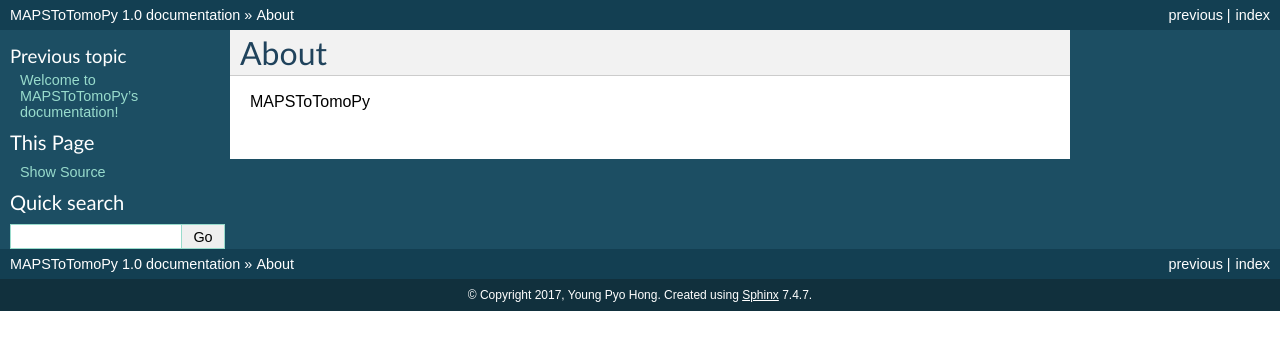
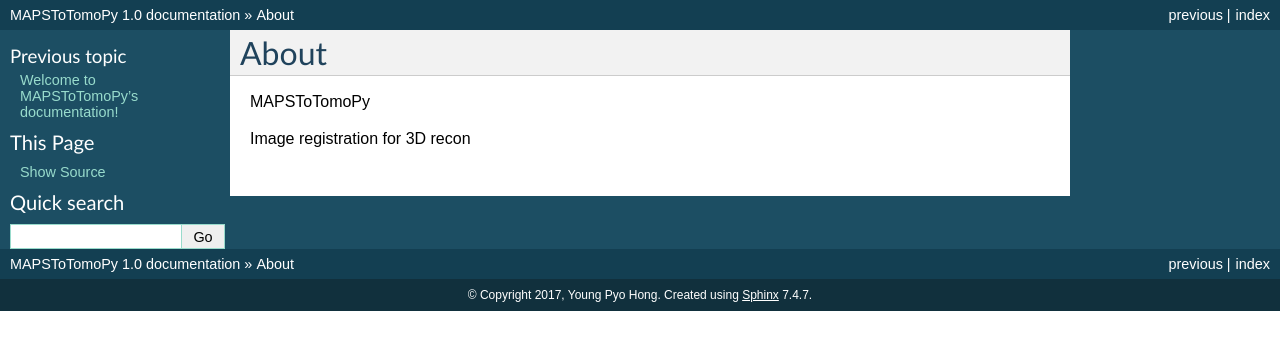
Before and after one commit to AdvancedPhotonSource/MAPSToTomoPy, a Sphinx documentation site: the page built from docs/about.rst, in a window 1280 px wide. Shown: the top 350 px of the page. Built offline with Sphinx 7.4.7, drawn with Linux system fonts in a browser that asks for light colours.

Commit message:
I update the about

```diff
--- a/docs/about.rst
+++ b/docs/about.rst
@@ -3,3 +3,5 @@
 =====
 
 MAPSToTomoPy
+
+Image registration for 3D recon
```
